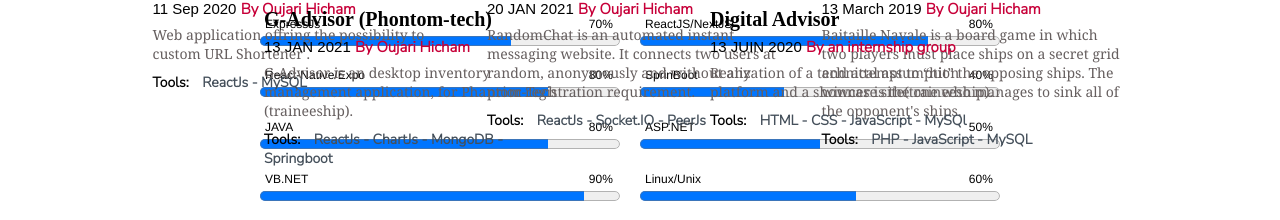
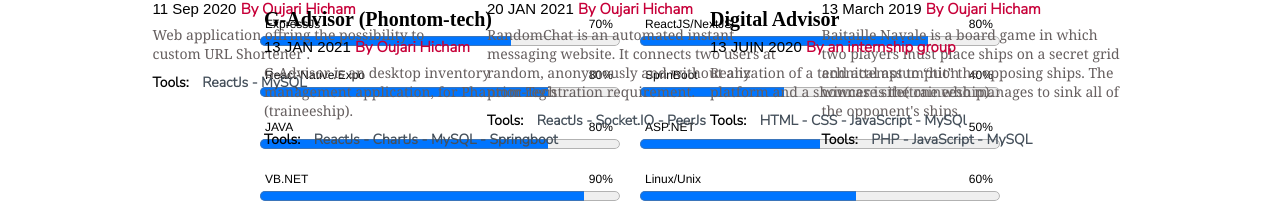
Before and after one commit to HichamOujari/h-oujari, a Next.js app: page / in a window 1280 px wide. Shown: the part 1891-2111 px from the top of the page. Built offline with nearby package versions, Linux system fonts and the light colour scheme.

Commit message:
By Hicham

```diff
--- a/pages/index.js
+++ b/pages/index.js
@@ -72,7 +72,7 @@ export default function Home() {
             description:"G-Advisor is an desktop inventory management application, for Phantom-Tech (traineeship).",
             lien:"https://g-advisore.vercel.app/",
             type:3,
-            techno:"ReactJs - ChartJs - MongoDB - Springboot"
+            techno:"ReactJs - ChartJs - MySQL - Springboot"
           },
           {
             title:"Digital Advisor",
```
